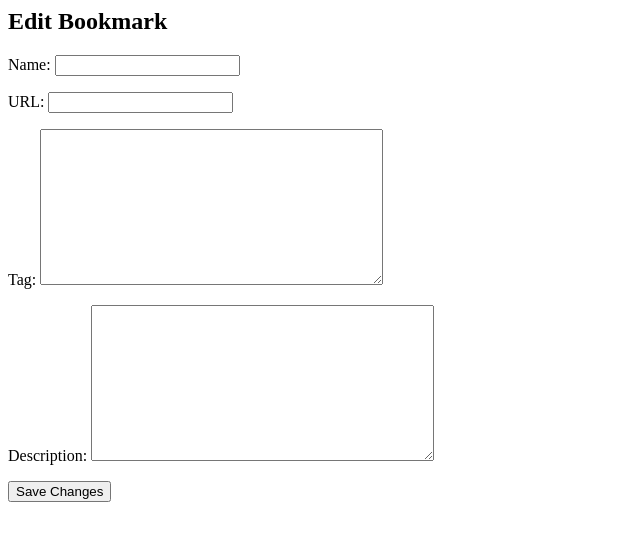
After one commit to juliankohlman/djorg, a Django app: template bookmarks/templates/bookmarks/bookmark_edit.html in a window 1280 px wide. The commit adds this page. Shown: the top 541 px of the page, without its empty margins (0-640 px from the left). Run offline with Django 3.2, Linux system fonts and the light colour scheme; the template is opened without the code that fills it: values that come from a table or form of the project are taken from there, others are empty.

```diff
--- a/bookmarks/models.py
+++ b/bookmarks/models.py
@@ -1,6 +1,7 @@
 from uuid import uuid4
 from django.contrib.auth.models import User
 from django.db import models
+
 from django.urls import reverse
 
 # Create your models here.
--- a/bookmarks/templates/bookmarks/bookmark_confirm_delete.html
+++ b/bookmarks/templates/bookmarks/bookmark_confirm_delete.html
@@ -2,7 +2,7 @@
 
 <h1>Delete bookmark</h1>
 
-<p>Are you sure you want to delete the bookmark: {{ bookmark.name }}?</p>
+<p>Are you sure you want to delete the bookmark for: {{ object.name }}?</p>
 
 <form action="" method="POST">
   {% csrf_token %}
--- /dev/null
+++ b/bookmarks/templates/bookmarks/bookmark_edit.html
@@ -0,0 +1,10 @@
+{% block content %}
+<h2>Edit Bookmark</h2>
+<form method="POST" action="/bookmarks/">
+  {% csrf_token %}
+  <table>
+    {{ form.as_p }}
+  </table>
+  <button type="submit">Save Changes</button>
+</form>
+{% endblock %}
--- a/bookmarks/urls.py
+++ b/bookmarks/urls.py
@@ -1,4 +1,18 @@
-from django.conf.urls import url
+# from django.conf.urls import url
+# from bookmarks import views
+# # urlpatterns = [
+# #   path('', views.index, name='index'),
+# # ]
+# app_name = 'bookmarks'
+
+# urlpatterns = [
+#     url(r'^$', views.bookmark_list, name='bookmark_list'),
+#     url(r'^new$', views.bookmark_create, name='bookmark_new'),
+#     url(r'^edit/(?P<pk>\d+)$', views.bookmark_update, name='bookmark_edit'),
+#     url(r'^delete/(?P<pk>\d+)$', views.bookmark_delete, name='bookmark_delete'),
+# ]
+
+from django.urls import include, re_path
 from bookmarks import views
 # urlpatterns = [
 #   path('', views.index, name='index'),
@@ -6,8 +20,8 @@ from bookmarks import views
 app_name = 'bookmarks'
 
 urlpatterns = [
-    url(r'^$', views.bookmark_list, name='bookmark_list'),
-    url(r'^new$', views.bookmark_create, name='bookmark_new'),
-    url(r'^edit/(?P<pk>\d+)$', views.bookmark_update, name='bookmark_edit'),
-    url(r'^delete/(?P<pk>\d+)$', views.bookmark_delete, name='bookmark_delete'),
+    re_path(r'^$', views.bookmark_list, name='bookmark_list'),
+    re_path(r'^new$', views.bookmark_create, name='bookmark_new'),
+    re_path(r'^edit/(?P<pk>\d+)$', views.bookmark_update, name='bookmark_edit'),
+    re_path(r'^delete/(?P<pk>\d+)$', views.bookmark_delete, name='bookmark_delete'),
 ]
--- a/bookmarks/views.py
+++ b/bookmarks/views.py
@@ -24,9 +24,9 @@ def bookmark_create(request, template_name='bookmarks/bookmark_form.html'):
     return redirect('bookmarks:bookmark_list')
   return render(request, template_name, {'form': form})
 
-def bookmark_update(request, pk, template_name='bookmarks/bookmark_form.html'):
+def bookmark_update(request, pk, template_name='bookmarks/bookmark_edit.html'):
   bookmark = get_object_or_404(Bookmark, pk=pk)
-  form = BookmarkForm(request.POST or None, instance=bookmark)
+  form = BookmarkForm(request.POST)
   if form.is_valid():
     form.save()
     return redirect('bookmarks:bookmark_list')
@@ -37,7 +37,7 @@ def bookmark_delete(request, pk, template_name='bookmarks/bookmark_confirm_delet
   if request.method == 'POST':
     bookmark.delete()
     return redirect('bookmarks:bookmark_list')
-  return render(request, template_name, {'deleted bookmark': bookmark})
+  return render(request, template_name, {'object': bookmark})
 
 
 
--- a/djorg/urls.py
+++ b/djorg/urls.py
@@ -16,6 +16,7 @@ Including another URLconf
 from django.contrib import admin
 from django.urls import include, path
 # from bookmarks import views
+# from django.conf.urls import url
 
 # from django.views.generic import RedirectView, TemplateView
 # import bookmarks.views as BookmarkViews
@@ -30,7 +31,7 @@ from django.urls import include, path
 app_name = 'bookmarks'
 
 urlpatterns = [
-    path(r'^admin/', admin.site.urls),
+    path('admin/', admin.site.urls),
     path('bookmarks/', include('bookmarks.urls', namespace='bookmarks')),
     # url(r'^$', views.bookmark_list, name='bookmark_list'),
     # url(r'^new$', views.bookmark_create, name='bookmark_new'),
```
Also changed, not shown: bookmarks/templates/bookmarks/bookmark_list.html (+6 -4 lines), bookmarks/migrations/0005_auto_20180511_0932.py (added).
